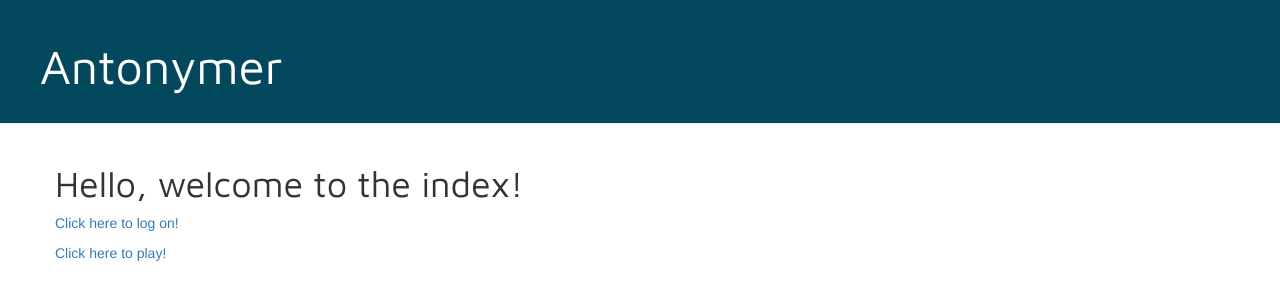
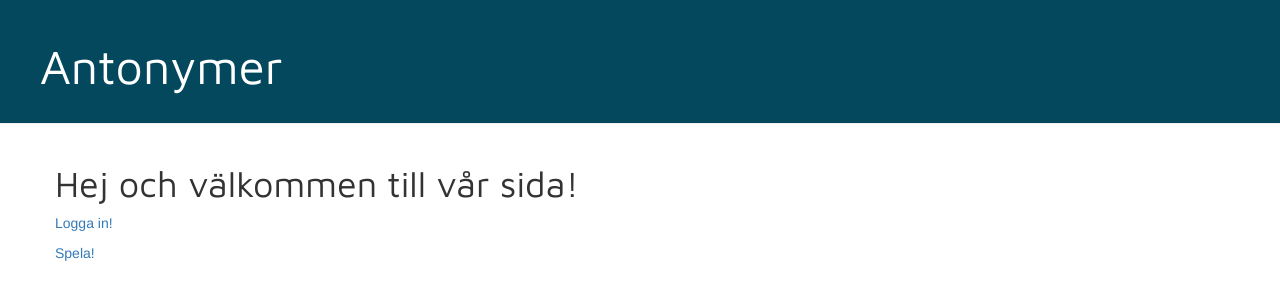
Before and after one commit to lisalund/antonymer, a Django app: page / in a window 1280 px wide. Shown: the top 300 px of the page. Run offline with Django 3.2, Linux system fonts and the light colour scheme; some libraries are stand-ins or nearby versions.

Commit message:
fixade login och ändrade index.html till Svenska

```diff
--- a/antonymapp/templates/antonymapp/index.html
+++ b/antonymapp/templates/antonymapp/index.html
@@ -1,11 +1,11 @@
 {% extends 'antonymapp/base.html' %}
 
 {% block content %}
-	<h1> Hello, welcome to the index! </h1>
+	<h1> Hej och välkommen till vår sida! </h1>
 	<p>
-		<a href="/login">Click here to log on!</a>
+		<a href="{% url 'django.contrib.auth.views.login' %}">Logga in!</a>
 	</p>
 	<p>
-		<a href="/play">Click here to play!</a>
+		<a href="/play">Spela!</a>
 	</p>
 {% endblock %}
--- a/antonyms/urls.py
+++ b/antonyms/urls.py
@@ -22,5 +22,5 @@ from . import views
 urlpatterns = [
     url(r'^admin/', admin.site.urls),
     url(r'', include('antonymapp.urls')),
-    url(r'^accounts/login/$', login, {'template_name': 'login.html'})
+    url(r'^accounts/login/$', login),
 ]
```
Also changed, not shown: antonymapp/templates/registration/login.html (+8 -3 lines).
